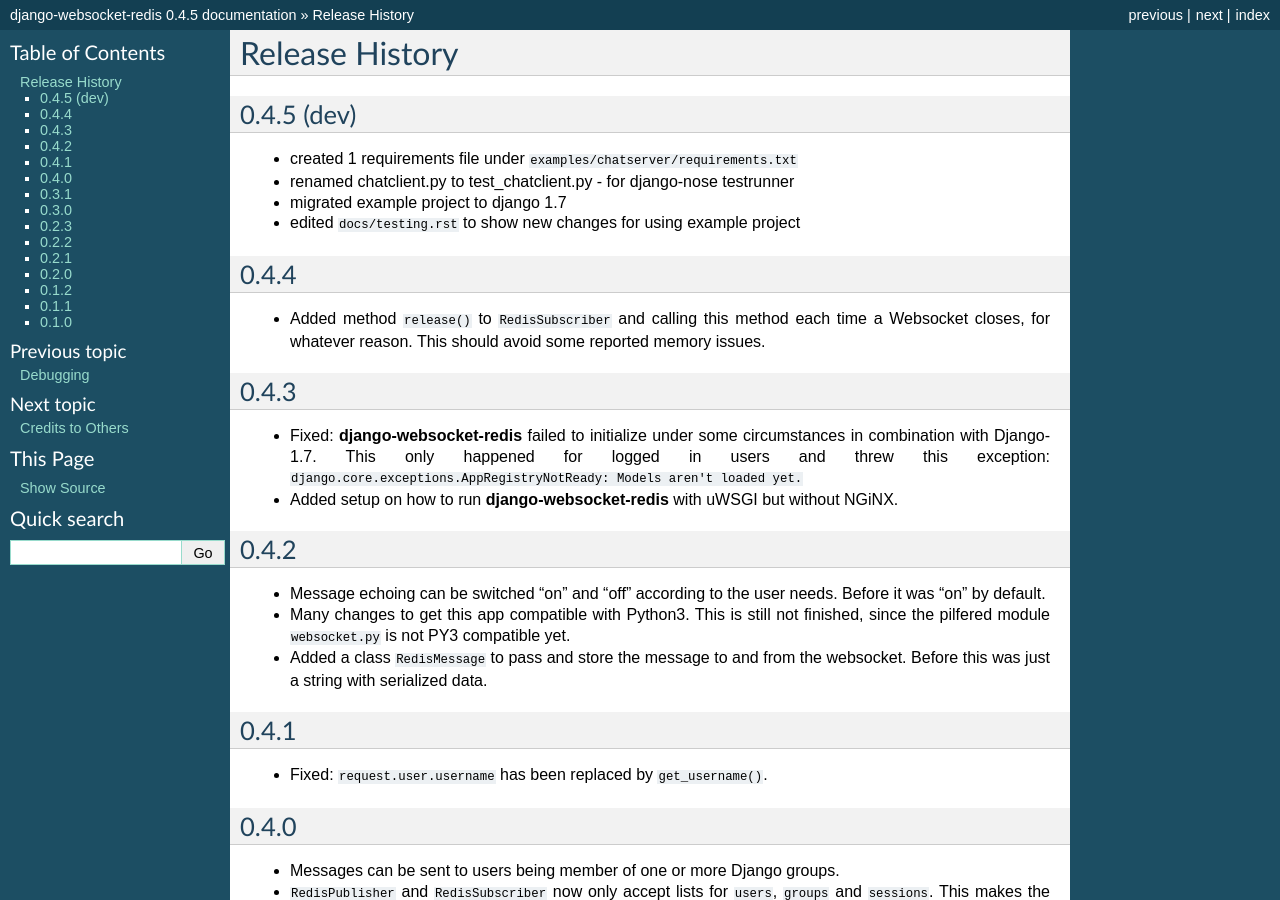
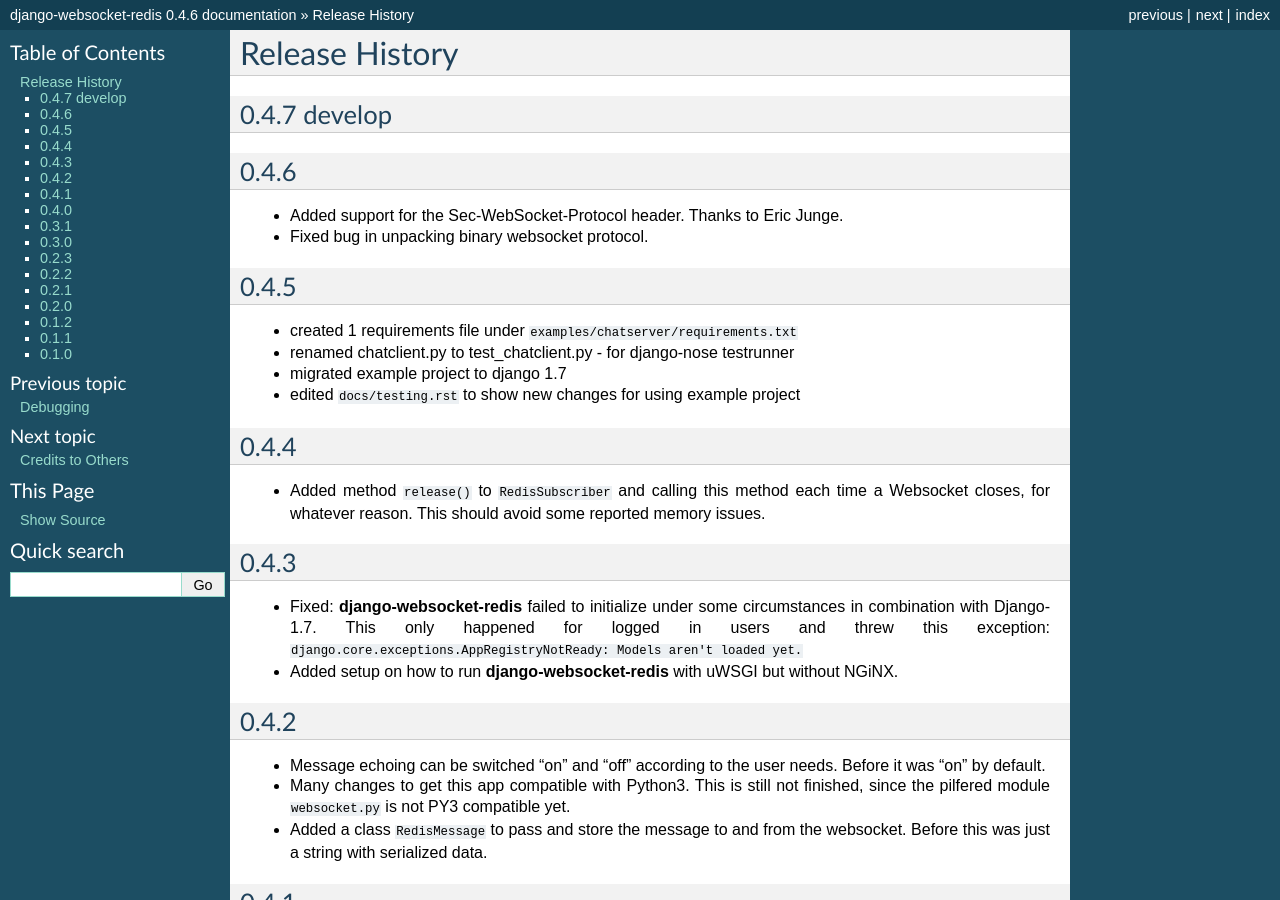
Before and after one commit to jrief/django-websocket-redis, a Sphinx documentation site: the page built from docs/changelog.rst, in a window 1280 px wide and 900 px high. Built offline with Sphinx 7.4.7, drawn with Linux system fonts in a browser that asks for light colours; some of the changed text lies outside the part shown.

Commit message:
Bump to version 0.4.6

```diff
--- a/docs/changelog.rst
+++ b/docs/changelog.rst
@@ -4,8 +4,17 @@
 Release History
 ===============
 
-0.4.5 (dev)
------------
+0.4.7 develop
+-------------
+
+
+0.4.6
+-----
+* Added support for the Sec-WebSocket-Protocol header. Thanks to Eric Junge.
+* Fixed bug in unpacking binary websocket protocol.
+
+0.4.5
+-----
 * created 1 requirements file under ``examples/chatserver/requirements.txt``
 * renamed chatclient.py to test_chatclient.py - for django-nose testrunner
 * migrated example project to django 1.7
--- a/ws4redis/__init__.py
+++ b/ws4redis/__init__.py
@@ -1,2 +1,2 @@
 # -*- coding: utf-8 -*-
-__version__ = '0.4.5'
+__version__ = '0.4.6'
```
